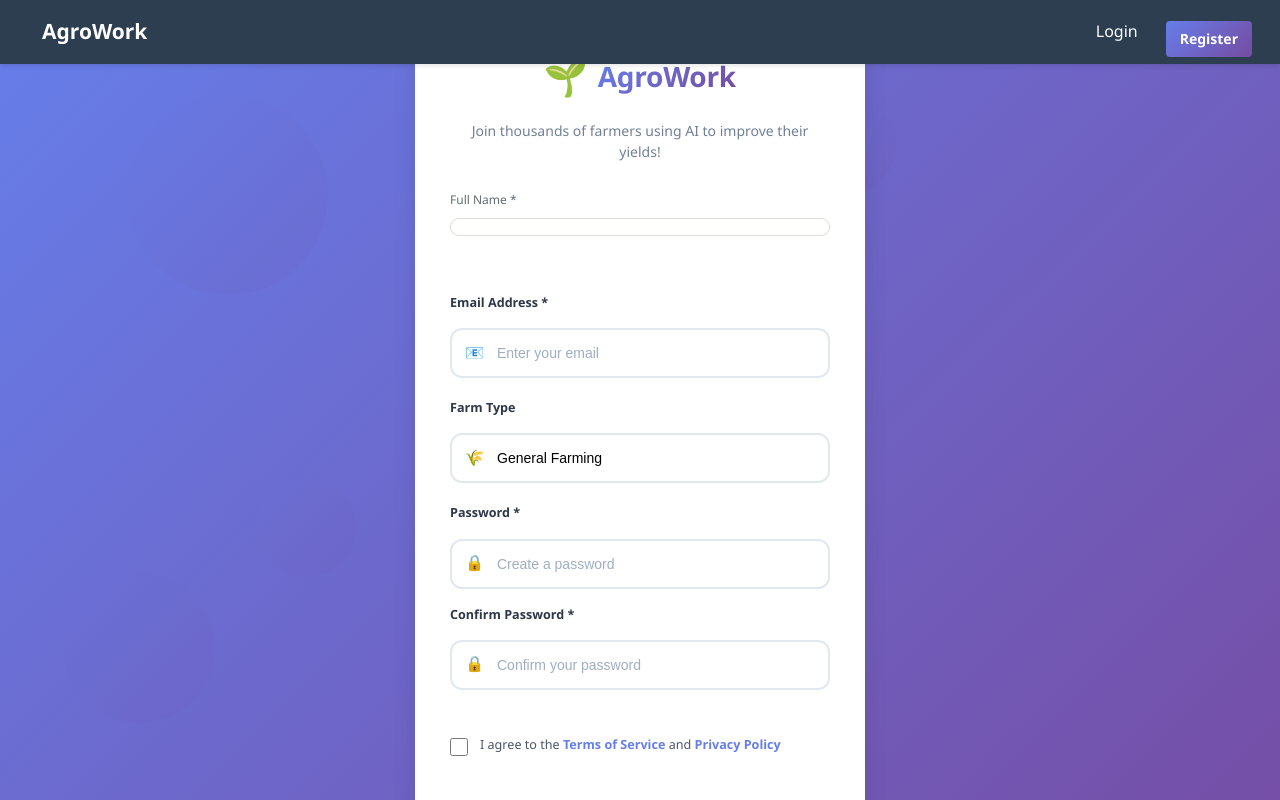
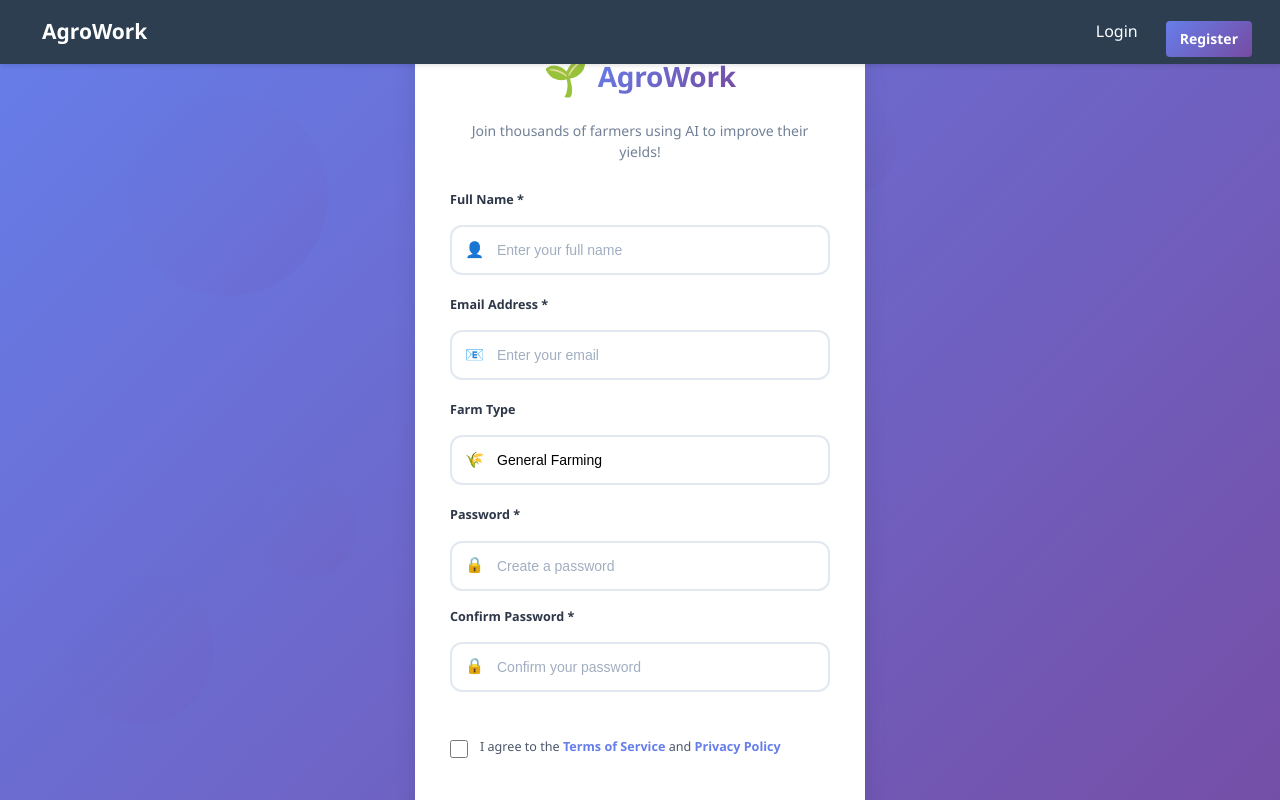
Before and after one commit to PallabBiswas3/AgroWork, a React (Vite) app in the folder frontend/agro_predict/: page /register in a window 1280 px wide. Shown: the top 800 px of the page. Built offline with nearby package versions, Linux system fonts and the light colour scheme; no server answers; the HTML template or start-up script is replaced by a standard one.

Commit message:
updated the register page

```diff
--- a/frontend/agro_predict/src/pages/RegisterPage.jsx
+++ b/frontend/agro_predict/src/pages/RegisterPage.jsx
@@ -90,21 +90,22 @@ const RegisterPage = () => {
         {error && <div className="error-alert">{error}</div>}
 
         <form onSubmit={handleSubmit} className="register-form">
-          <div className="form-row">
           <div className="input-group">
-              <div className="form-group">
             <label htmlFor="name">Full Name *</label>
+            <div className="input-wrapper">
+              <span className="input-icon">👤</span>
               <input
                 type="text"
                 id="name"
                 name="name"
                 value={formData.name}
                 onChange={handleChange}
+                placeholder="Enter your full name"
                 required
               />
             </div>
           </div>
-          </div>
+
 
           <div className="input-group">
             <label htmlFor="email">Email Address *</label>
```
Lines whose indentation alone changed are shown as unchanged.
